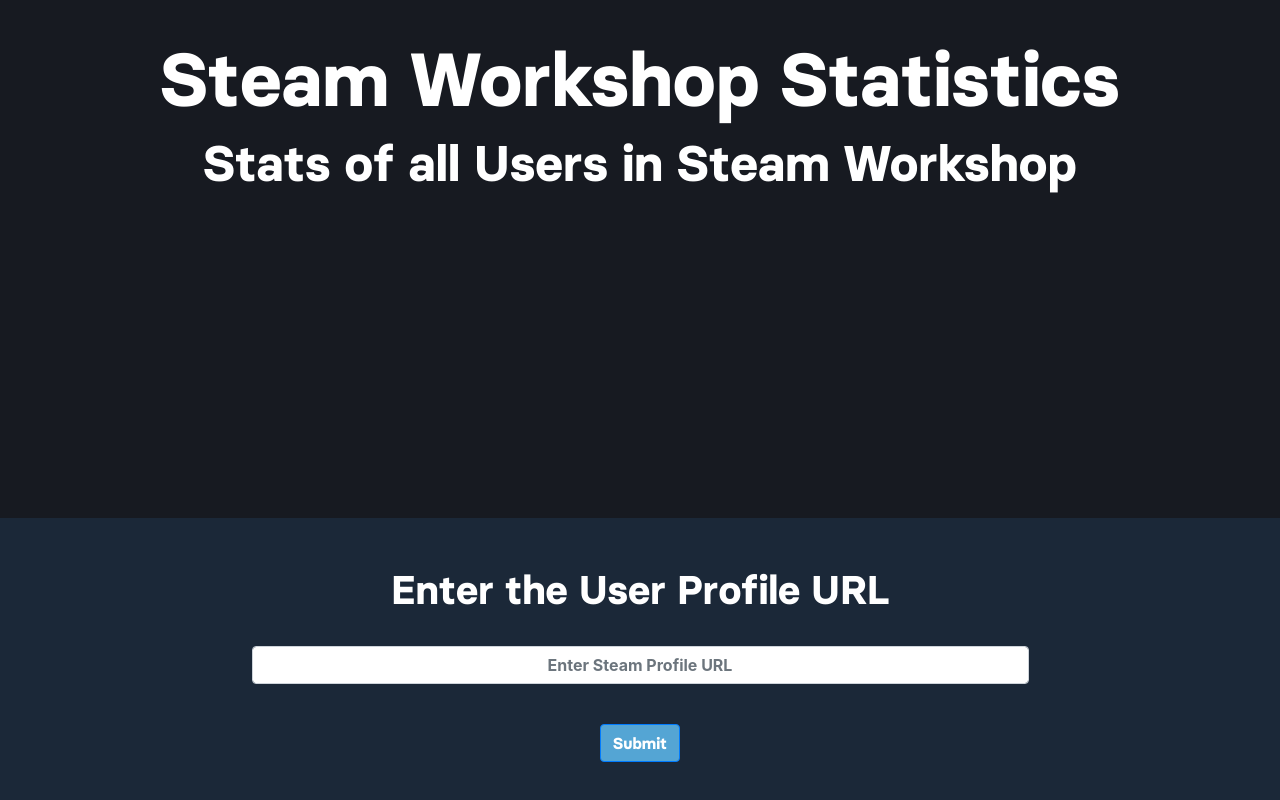
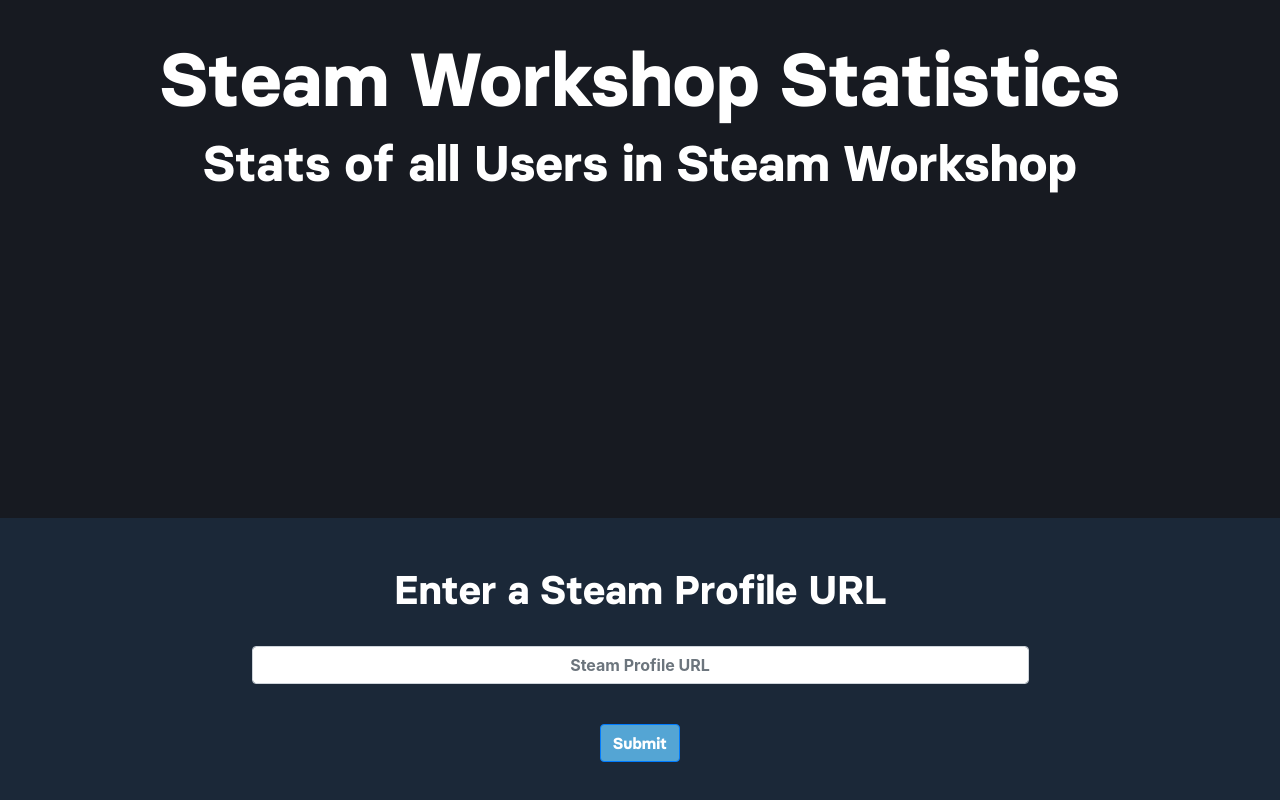
Before and after one commit to thejaviertc/steam-workshop-stats, a React (Create React App) app: page / in a window 1280 px wide. Shown: the part 282-1082 px from the top of the page. Built offline with nearby package versions, Linux system fonts and the light colour scheme.

Commit message:
Fix  #41

```diff
--- a/src/components/Data.js
+++ b/src/components/Data.js
@@ -16,7 +16,9 @@
     }
 
     async fetchData() {
+        // https://javiertcs-api.herokuapp.com
         await fetch(`https://javiertcs-api.herokuapp.com/api/steam-workshop-stats?${this.props.username}`).then(res => res.json()).then((result) => {
+            if (result) {
                 this.setState({
                     numberAddons: result.numberAddons,
                     steamName: result.steamName,
@@ -24,6 +26,8 @@
                     addonInfo: result.addonInfo,
                     userStats: result.userStats
                 });
+            } else
+                alert("This Steam Profile doesn't exist, try again");
         })
         this.setState({ loading: true });
     }
@@ -38,7 +42,7 @@
     }
 
     componentDidUpdate(prevProps) {
-        if (this.props.steamId !== prevProps.steamId) {
+        if (this.props.username !== prevProps.username) {
             this.fetchData();
         }
     }
@@ -47,7 +51,7 @@
         return (
             <div className="pt-5">
                 <div ref={this.end} />
-                { this.state.loading ? (
+                {this.state.loading ? (
                     <div>
                         <h2 className="text-center">Statistics of {this.state.steamName}</h2>
                         <img src={this.state.steamImage} className="img-fluid mx-auto d-block py-3" alt="" />
@@ -59,7 +63,7 @@
                             <span className="badge badge-success mx-2 my-2">Total Life Favorites: {this.state.userStats.totalLifeFavs}</span>
                         </p>
                         <h2 className="text-center pt-4">Addons of {this.state.steamName}</h2>
-                        { this.state.addonInfo.length ? (
+                        {this.state.addonInfo.length ? (
                             <div className="card-columns pt-5">
                                 {this.state.addonInfo.map((data, i) => {
                                     if (this.state.addonInfo.length > 0) {
--- a/src/components/Statistics.js
+++ b/src/components/Statistics.js
@@ -25,10 +25,10 @@
         return (
             <section id="statistics" className="bg-secondary py-5" >
                 <div className="container">
-                    <h3 className="text-center">Enter the User Profile URL</h3>
+                    <h3 className="text-center">Enter a Steam Profile URL</h3>
                     <form onSubmit={this.handleSubmit}>
                         <div className="form-group d-flex justify-content-center">
-                            <input type="text" className="form-control text-center my-4" style={{ width: "70%" }} ref={this.input} placeholder="Enter Steam Profile URL" />
+                            <input type="text" className="form-control text-center my-4" style={{ width: "70%" }} ref={this.input} placeholder="Steam Profile URL" />
                         </div>
                         <div className="d-flex justify-content-center">
                             <button type="submit" className="btn btn-primary">Submit</button>
```
Lines whose indentation alone changed are shown as unchanged.
